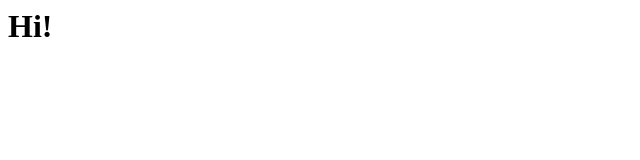
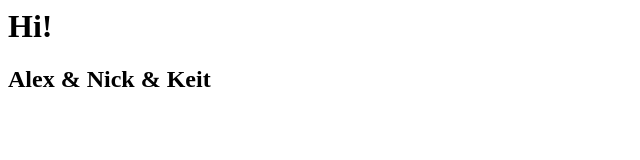
Before and after one commit to AlexViking/coding, a plain HTML site: page index.html in a window 1280 px wide. Shown: the whole page, without its empty margins (0-640 px from the left). Drawn offline with Linux system fonts and the light colour scheme.

Commit message:
Update index.html
i added names

```diff
--- a/index.html
+++ b/index.html
@@ -1 +1,3 @@
 <h1>Hi!</h1>
+
+<h2>Alex & Nick & Keit </h2>
```
